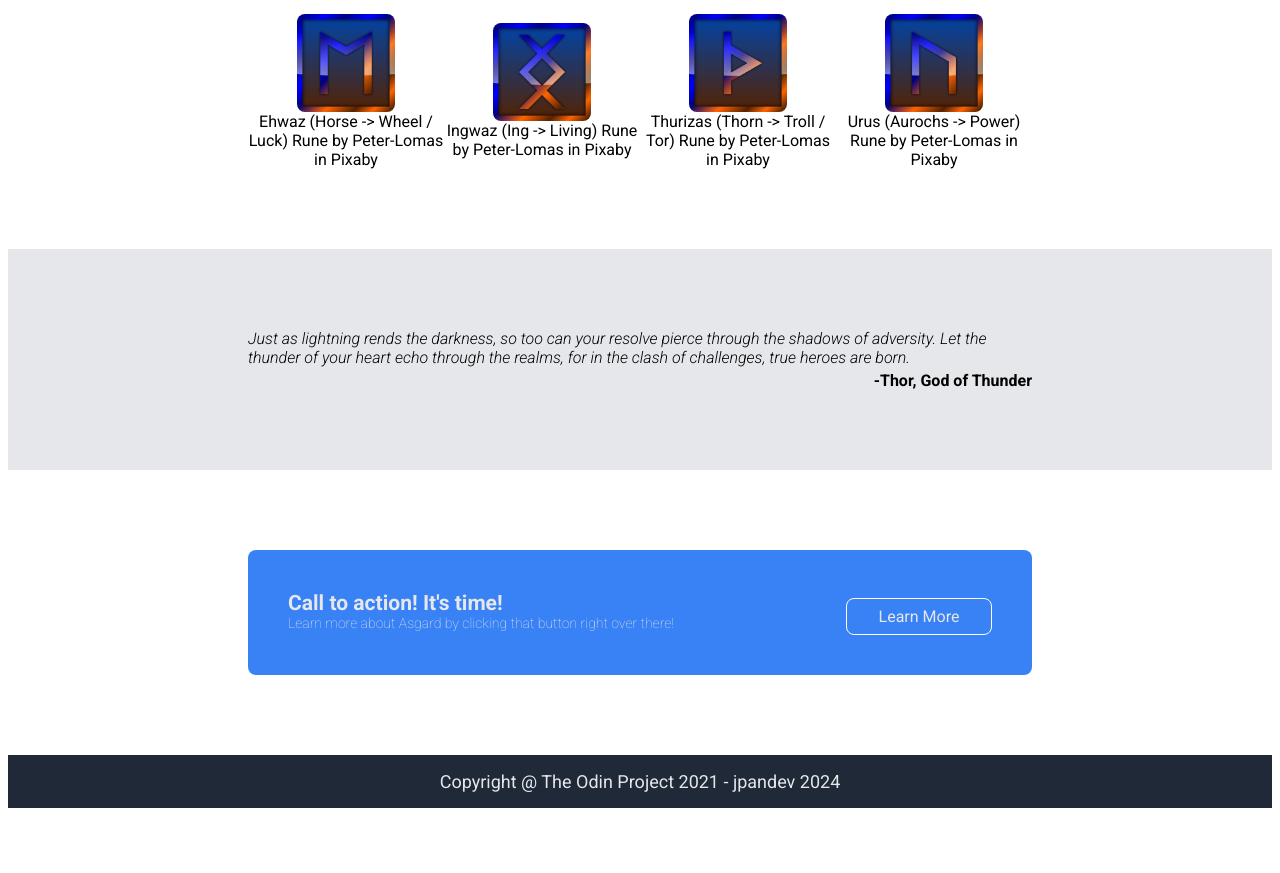
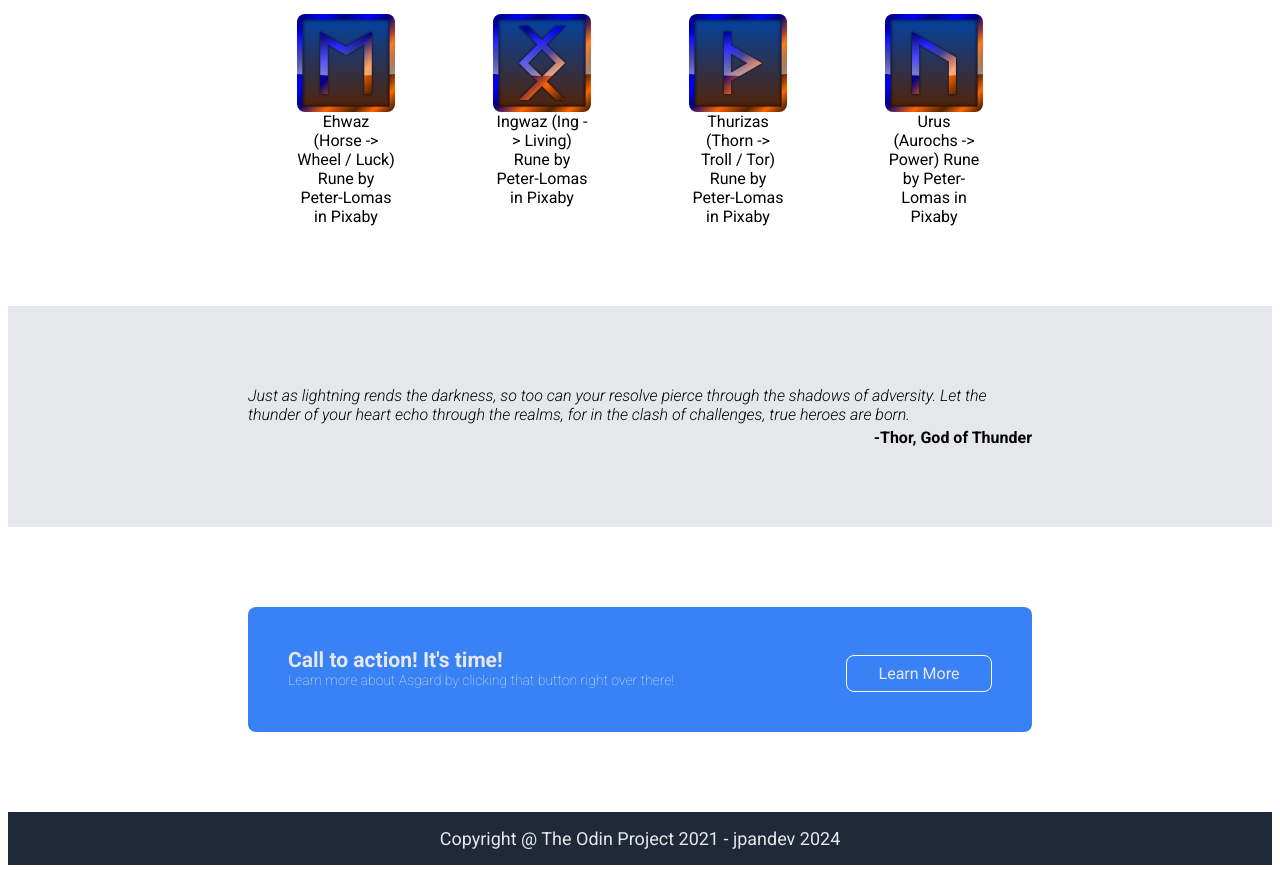
Before and after one commit to JuanAndrade11/landing-page, a plain HTML site: page index.html in a window 1280 px wide. Shown: the part 543-1416 px from the top of the page. Before the commit the page ends 1359 px from the top, so only its background shows below. Drawn offline with Linux system fonts and the light colour scheme.

Commit message:
Fix shrinking issues

```diff
--- a/index.html
+++ b/index.html
@@ -39,19 +39,19 @@
             <div class="cards">
                 <div class="card">
                     <img class="rune" src="img/one.png" alt="Ehwaz Rune by Peter-Lomas in Pixaby">
-                    <p>Ehwaz (Horse -> Wheel / Luck) Rune by Peter-Lomas in Pixaby</p>
+                    <p class="subtext">Ehwaz (Horse -> Wheel / Luck) Rune by Peter-Lomas in Pixaby</p>
                 </div>
                 <div class="card">
                     <img class="rune" src="img/two.png" alt="Ingwaz Rune by Peter-Lomas in Pixaby">
-                    <p>Ingwaz (Ing -> Living) Rune by Peter-Lomas in Pixaby</p>
+                    <p class="subtext">Ingwaz (Ing -> Living) Rune by Peter-Lomas in Pixaby</p>
                 </div>
                 <div class="card">
                     <img class="rune" src="img/three.png" alt="Thurizas Rune by Peter-Lomas in Pixaby">
-                    <p>Thurizas (Thorn -> Troll / Tor) Rune by Peter-Lomas in Pixaby</p>
+                    <p class="subtext">Thurizas (Thorn -> Troll / Tor) Rune by Peter-Lomas in Pixaby</p>
                 </div>
                 <div class="card">
                     <img class="rune" src="img/four.png" alt="Urus Rune by Peter-Lomas in Pixaby">
-                    <p>Urus (Aurochs -> Power) Rune by Peter-Lomas in Pixaby</p>
+                    <p class="subtext">Urus (Aurochs -> Power) Rune by Peter-Lomas in Pixaby</p>
                 </div>
             </div>
         </section>
--- a/style.css
+++ b/style.css
@@ -1,10 +1,11 @@
 .header {
     display: flex;
-    justify-content: space-around;
+    justify-content: space-between;
     align-items: center;
     margin: 0px;
     background-color: #1F2937;
-    padding: 16px;
+    padding: 16px 240px;
+    min-width: 680px;
 }
 
 .link {
@@ -21,6 +22,7 @@
     align-items: center;
     padding: 32px 240px;
     gap: 32px;
+    min-width: 680px;
 }
 
 .left {
@@ -29,6 +31,7 @@
     flex: 1;
     font-size: 18px;
     color: #E5E7EB;
+    min-width: 100px;
 }
 
 .button {
@@ -40,6 +43,7 @@
     border-radius: 8px;
     padding: 8px;
     width: 128px;
+    flex-shrink: 0;
 }
 
 .info {
@@ -48,11 +52,12 @@
     align-items: center;
     text-align: center;
     padding: 80px 240px;
+    min-width: 680px;
 }
 
 .cards {
     display: flex;
-    align-items: center;
+    align-items: flex-start;
 }
 
 .card {
@@ -67,17 +72,25 @@
     border-radius: 8px;
 }
 
+.subtext {
+    max-width: 50%;
+}
+
 .mid {
     background-color: #E5E7EB;
+    padding: 80px 240px;
+    min-width: 680px;
 }
 
 .quote {
     display: flex;
     flex-direction: column;
-    padding: 80px 240px;
     font-style: italic;
     font-weight: 300;
     gap: 4px;
+    min-width: 600px;
+    justify-content: center;
+    align-items: center;
 }
 
 .by {
@@ -93,6 +106,8 @@
     padding: 40px;
     border-radius: 8px;
     justify-content: space-around;
+    gap: 16px;
+    min-width: 600px;
 }
 
 .small {
@@ -109,7 +124,8 @@ footer {
     color: #E5E7EB;
     display: flex;
     justify-content: center;
-    padding: 16px;
+    padding: 16px 240px;
+    min-width: 680px;
     font-size: 18px;
     color: #E5E7EB;
 }
@@ -151,8 +167,13 @@ body {
 
 p {
     margin: 0px;
+    flex-shrink: 0;
 }
 
 h3 {
     margin: 0px;
 }
+
+h1 {
+    flex-shrink: 0;
+}
```
